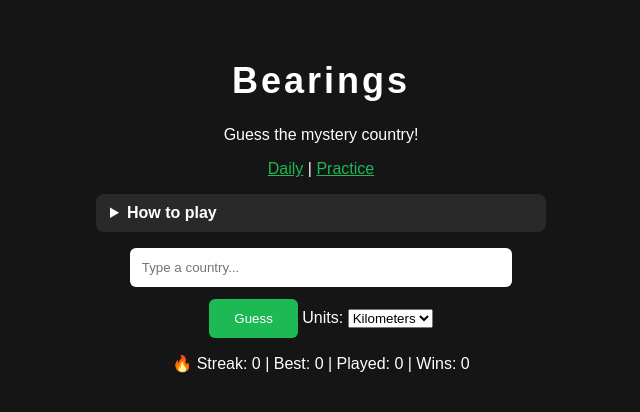
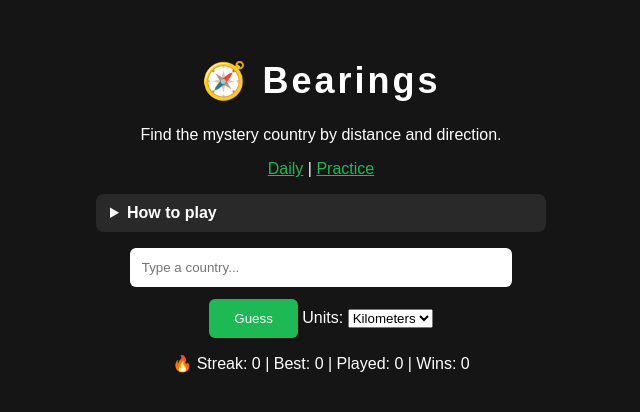
Before and after one commit to mackzolle/Bearings, a plain HTML site: page index.html in a window 1280 px wide. Shown: the whole page, without its empty margins (319-959 px from the left). Drawn offline with Linux system fonts and the light colour scheme.

Commit message:
new look
Added Google Fonts for improved typography and updated header elements.

```diff
--- a/index.html
+++ b/index.html
@@ -4,12 +4,17 @@
     <meta charset="UTF-8">
     <meta name="viewport" content="width=device-width, initial-scale=1.0">
     <title>Bearings</title>
+    <link rel="preconnect" href="https://fonts.googleapis.com">
+    <link rel="preconnect" href="https://fonts.gstatic.com" crossorigin>
+    <link href="https://fonts.googleapis.com/css2?family=Inter:wght@400;600&family=Playfair+Display:wght@700&display=swap" rel="stylesheet">
     <link rel="stylesheet" href="style.css">
 </head>
 <body>
     <div class="game-container">
-        <h1>Bearings</h1>
-        <p>Guess the mystery country!</p>
+        <header>
+    <h1>🧭 Bearings</h1>
+    <p class="tagline">Find the mystery country by distance and direction.</p>
+        </header>
 
         <p class="mode-links">
             <a href="index.html">Daily</a> | <a href="index.html?practice">Practice</a>
```
